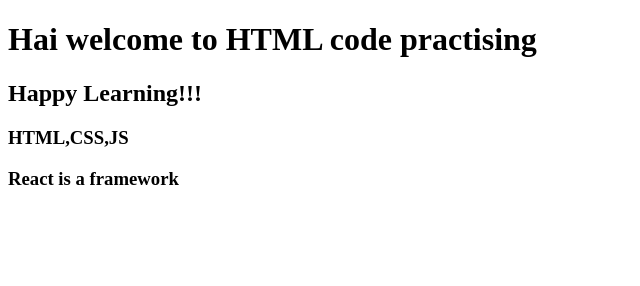
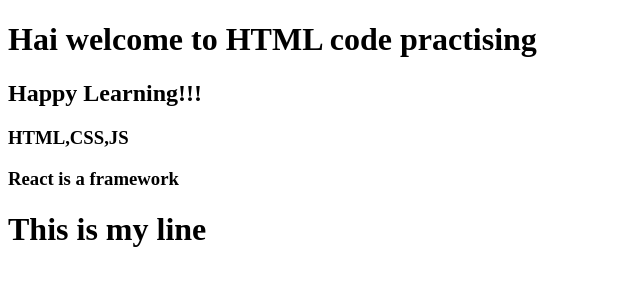
Before and after one commit to Tharani-164/samplenew, a plain HTML site: page index.html in a window 1280 px wide. Shown: the whole page, without its empty margins (0-640 px from the left). Drawn offline with Linux system fonts and the light colour scheme.

Commit message:
fix : some code changed in index

```diff
--- a/index.html
+++ b/index.html
@@ -10,5 +10,6 @@
     <h2>Happy Learning!!!</h2>
     <h3>HTML,CSS,JS</h3>
     <h3>React is a framework</h3>
+    <h1>This is my line</h1>
 </body>
 </html>
```
